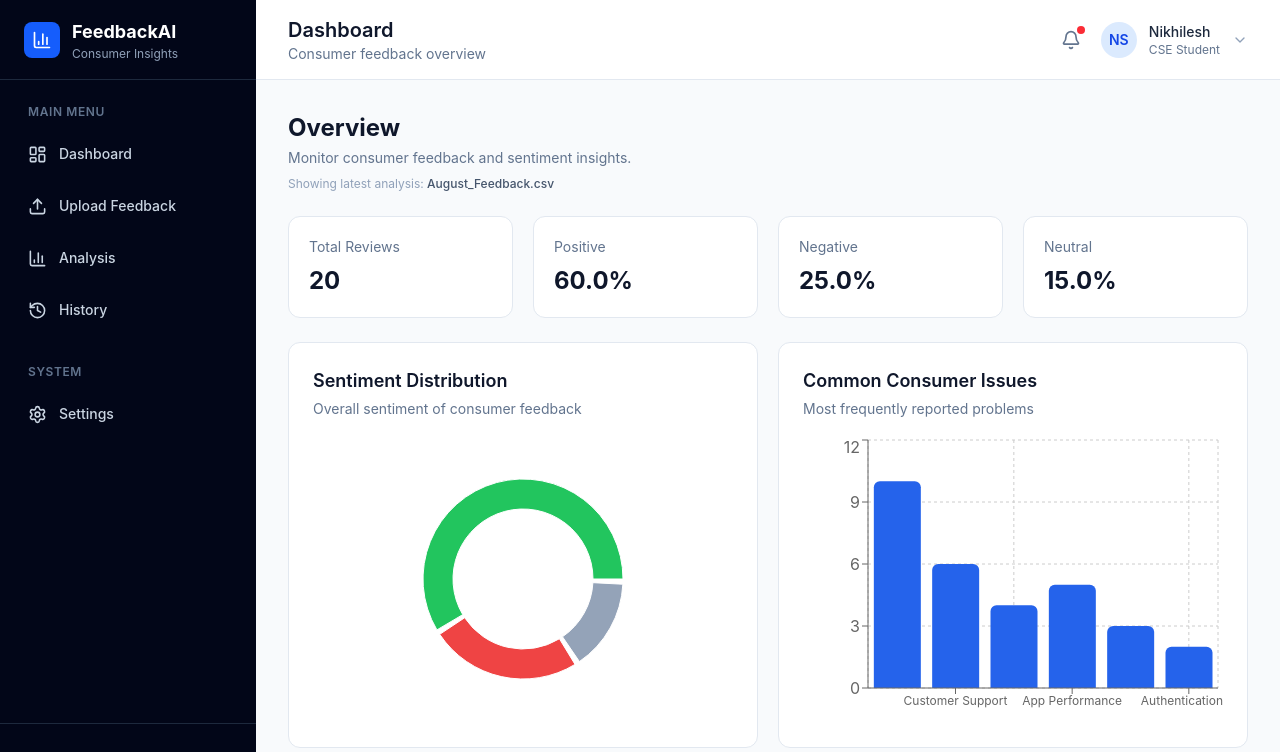
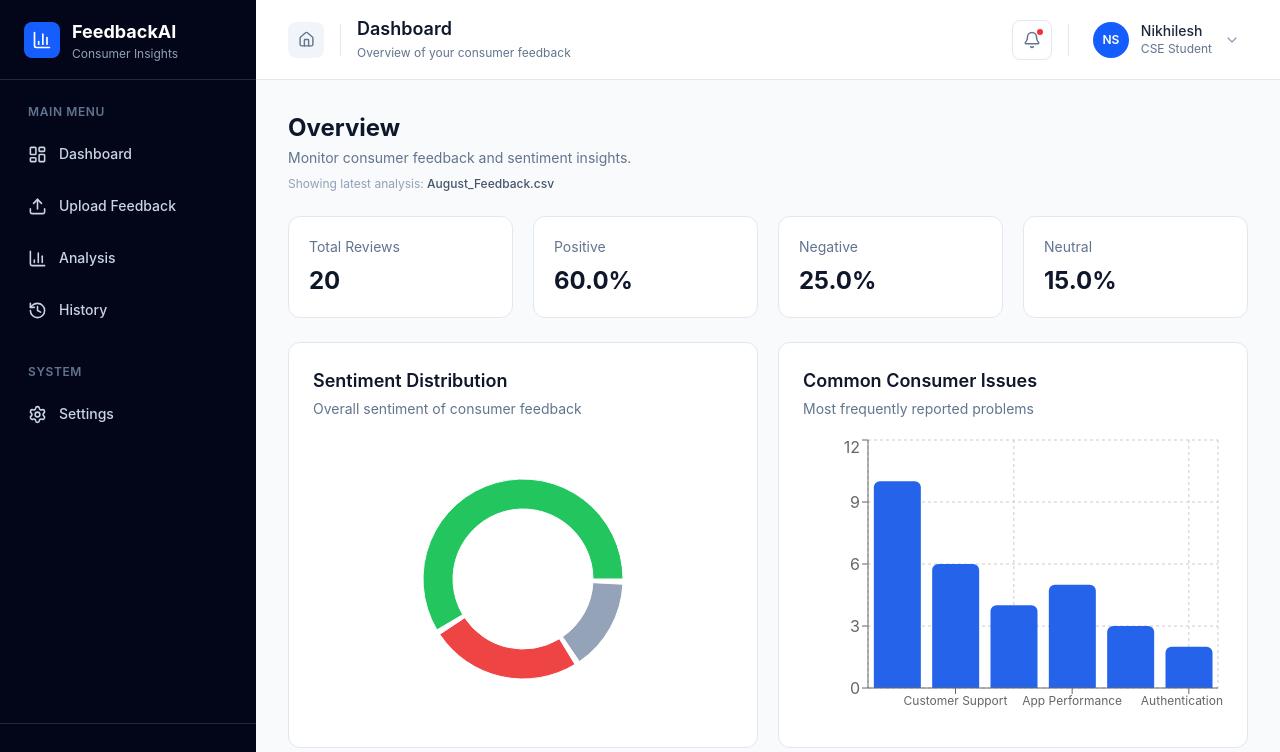
Before and after one commit to S19nikhilesh/ai-consumer-feedback-analysis, a React (Vite) app: page / in a window 1280 px wide. Shown: the top 752 px of the page. Built offline with nearby package versions, Linux system fonts and the light colour scheme.

Commit message:
navbar updated

```diff
--- a/package.json
+++ b/package.json
@@ -15,7 +15,7 @@
     "postcss": "^8.5.26",
     "react": "^19.2.8",
     "react-dom": "^19.2.8",
-    "react-router-dom": "^6.30.4",
+    "react-router-dom": "^6.30.6",
     "recharts": "^3.10.1",
     "tailwindcss": "^4.3.3"
   },
--- a/src/components/Navbar.jsx
+++ b/src/components/Navbar.jsx
@@ -1,41 +1,143 @@
-import { Bell, ChevronDown } from "lucide-react";
+import { Bell, ChevronDown, Home } from "lucide-react";
+import { useLocation } from "react-router-dom";
 
 const Navbar = () => {
+  const location = useLocation();
+
+  const pageInfo = {
+    "/": {
+      title: "Dashboard",
+      subtitle: "Overview of your consumer feedback",
+    },
+
+    "/upload": {
+      title: "Upload Feedback",
+      subtitle: "Upload consumer feedback for analysis",
+    },
+
+    "/analysis": {
+      title: "Detailed Analysis",
+      subtitle: "Explore insights from your feedback",
+    },
+
+    "/analysis/processing": {
+      title: "Processing Analysis",
+      subtitle: "Your feedback is being analyzed",
+    },
+
+    "/history": {
+      title: "Analysis History",
+      subtitle: "View your previous feedback analyses",
+    },
+
+    "/settings": {
+      title: "Settings",
+      subtitle: "Manage your account and preferences",
+    },
+  };
+
+  const currentPage = pageInfo[location.pathname] || {
+    title: "Consumer Feedback Analytics",
+    subtitle: "Monitor and analyze consumer feedback",
+  };
+
   return (
     <header className="h-20 bg-white border-b border-slate-200">
       <div className="h-full px-8 flex items-center justify-between">
 
+        {/* LEFT */}
+
+        <div className="flex items-center gap-4">
+
+          {/* Small Home Indicator */}
+
+          <div className="h-9 w-9 rounded-lg bg-slate-100 flex items-center justify-center">
+            <Home
+              size={17}
+              className="text-slate-500"
+            />
+          </div>
+
+
+          <div className="h-8 w-px bg-slate-200" />
+
+
           <div>
-                <h1 className="text-xl font-semibold text-slate-900">
-                Dashboard
+
+            <h1 className="text-lg font-semibold text-slate-900 leading-tight">
+              {currentPage.title}
             </h1>
 
-                <p className="text-sm text-slate-500">
-                Consumer feedback overview
+            <p className="text-xs text-slate-500 mt-1">
+              {currentPage.subtitle}
             </p>
-            </div>
 
-            <div className="flex items-center gap-5">
-
-                <button className="relative text-slate-500 hover:text-slate-900">
-                    <Bell size={20} />
-                    <span className="absolute -top-1 -right-1 h-2 w-2 rounded-full bg-red-500"></span>
-                </button>
-
-                <div className="flex items-center gap-3">
-                    <div className="h-9 w-9 rounded-full bg-blue-100 flex items-center justify-center">
-                        <span className="text-sm font-semibold text-blue-700">NS</span>
-                    </div>
-
-                    <div>
-                        <p className="text-sm font-medium text-slate-800">Nikhilesh</p>
-                        <p className="text-xs text-slate-500">CSE Student</p>
-                    </div>
-
-                    <ChevronDown size={16} className="text-slate-400" />
           </div>
 
         </div>
+
+
+        {/* RIGHT */}
+
+        <div className="flex items-center gap-3">
+
+
+          {/* Notification */}
+
+          <button
+            type="button"
+            aria-label="Notifications"
+            className="relative h-10 w-10 flex items-center justify-center rounded-lg border border-slate-200 text-slate-500 hover:bg-slate-50 hover:text-slate-700 transition"
+          >
+
+            <Bell size={18} />
+
+            <span className="absolute top-2 right-2 h-1.5 w-1.5 rounded-full bg-red-500" />
+
+          </button>
+
+
+          {/* Divider */}
+
+          <div className="h-8 w-px bg-slate-200 mx-1" />
+
+
+          {/* Profile */}
+
+          <button
+            type="button"
+            className="flex items-center gap-3 rounded-lg px-2 py-1.5 hover:bg-slate-50 transition"
+          >
+
+            <div className="h-9 w-9 rounded-full bg-blue-600 flex items-center justify-center">
+              <span className="text-xs font-semibold text-white">
+                NS
+              </span>
+            </div>
+
+
+            <div className="text-left hidden sm:block">
+
+              <p className="text-sm font-medium text-slate-800 leading-tight">
+                Nikhilesh
+              </p>
+
+              <p className="text-xs text-slate-500 mt-0.5">
+                CSE Student
+              </p>
+
+            </div>
+
+
+            <ChevronDown
+              size={16}
+              className="text-slate-400"
+            />
+
+          </button>
+
+        </div>
+
       </div>
     </header>
   );
--- a/src/components/RecentFeedback.jsx
+++ b/src/components/RecentFeedback.jsx
@@ -1,8 +1,10 @@
-const RecentFeedback = ({ reviews }) => {
+import { useNavigate } from "react-router-dom";
+
+const RecentFeedback = ({ reviews,datasetId }) => {
 
   // Dashboard par sirf latest 4 reviews dikhayenge.
   const recentReviews = reviews.slice(0, 4);
-
+  const navigate = useNavigate();
 
   return (
     <div className="bg-white border border-slate-200 rounded-xl p-6 mt-6">
@@ -25,7 +27,8 @@ const RecentFeedback = ({ reviews }) => {
         </div>
 
 
-        <button className="text-sm font-medium text-blue-600 hover:text-blue-700">
+        <button className="text-sm font-medium text-blue-600 hover:text-blue-700"
+        onClick={()=>navigate(`/analysis?dataset=${datasetId}`)}>
           View All
         </button>
 
--- a/src/pages/Dashboard.jsx
+++ b/src/pages/Dashboard.jsx
@@ -121,6 +121,7 @@ const Dashboard = () => {
 
       <RecentFeedback
         reviews={reviews}
+        datasetId={latestDataset.id}
       />
 
     </div>
```
Also changed, not shown: 1 other file (tests, documents, lock files or other folders). Lines whose indentation alone changed are shown as unchanged.
